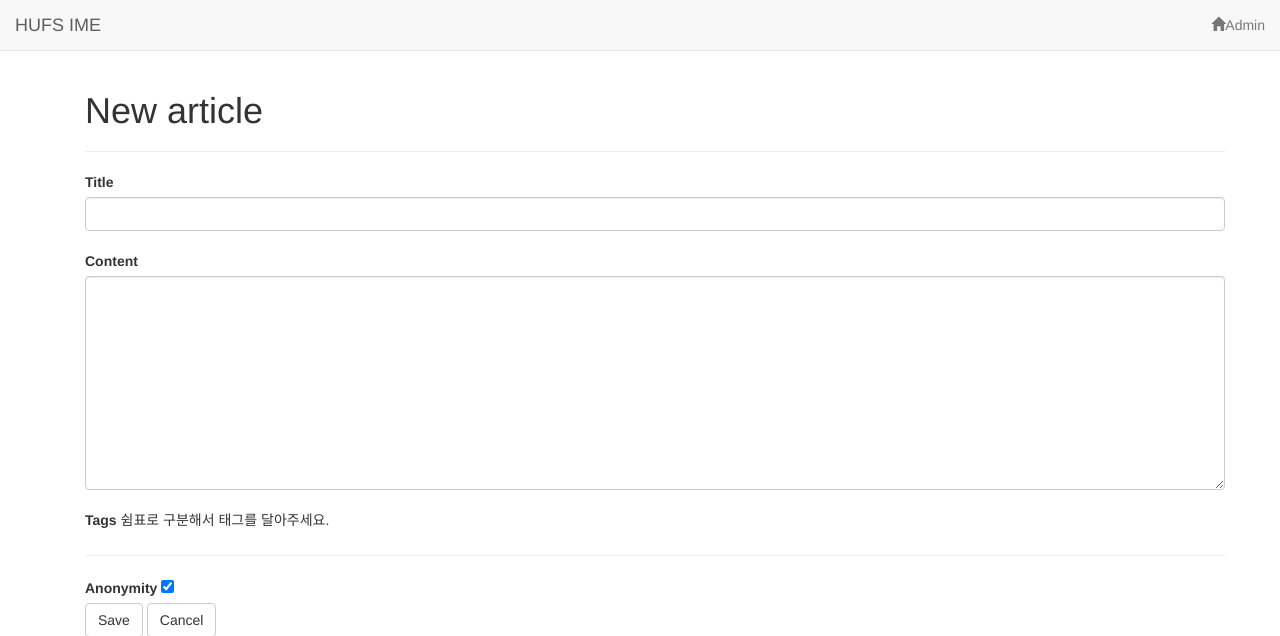
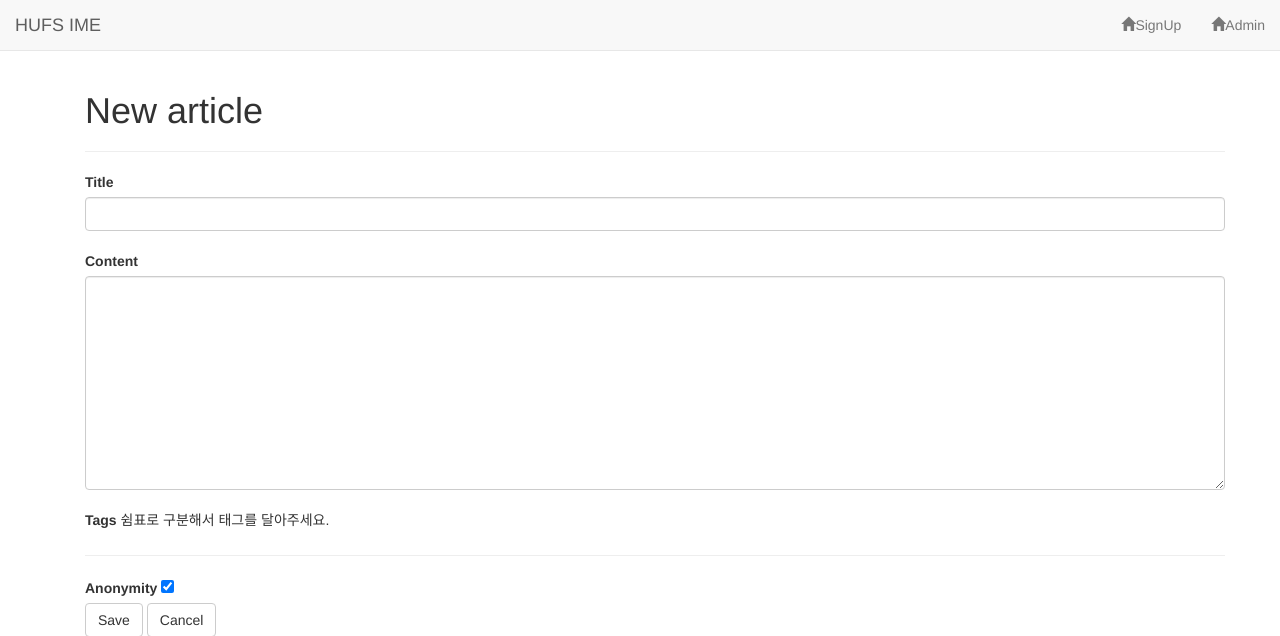
Before and after one commit to hufstest/HufsIME, a Django app: page /new/ in a window 1280 px wide. Shown: the top 636 px of the page. Run offline with Django 3.2, Linux system fonts and the light colour scheme; parts of the project's set-up code (start-up, migrations or seed data) failed here and were passed over; some libraries are stand-ins or nearby versions.

Commit message:
add in nav bar sign up

```diff
--- a/new/users/templates/nav.html
+++ b/new/users/templates/nav.html
@@ -44,7 +44,7 @@
   <li><a href="{%url 'mypage' 1 %}"> <span class="glyphicon glyphicon-heart"></span> {{user.username}}</a></li>
   <li><a href="{% url 'logout' %}">Logout</a></li>
   {% else %}
-
+<li><a href="{% url 'signup' %}"><span class="glyphicon glyphicon-home"></span>SignUp</a></li>
   <li><a href="{% url 'admin:index' %}"><span class="glyphicon glyphicon-home"></span>Admin</a></li>
   {% endif %}
 </ul>
```
